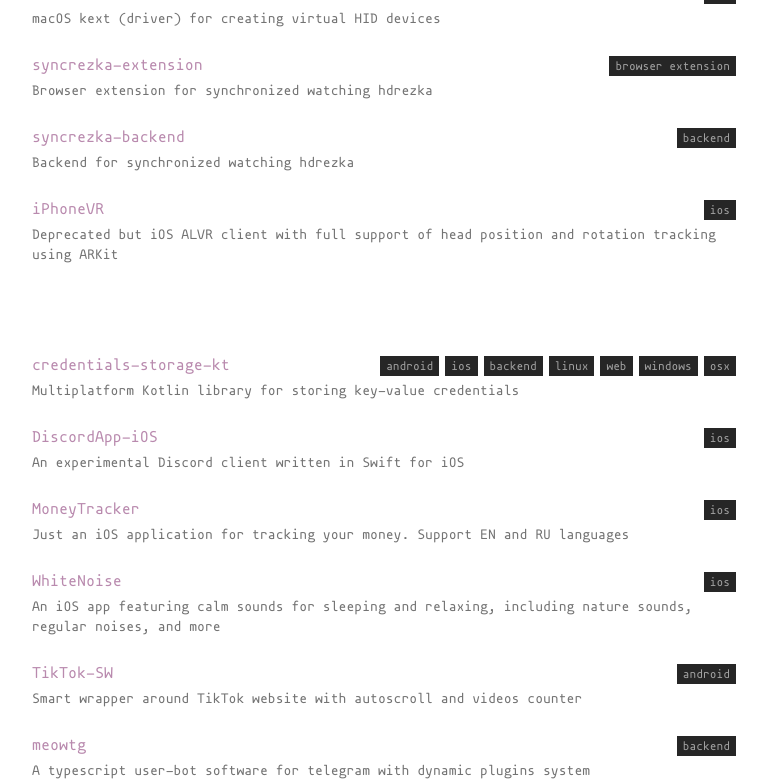
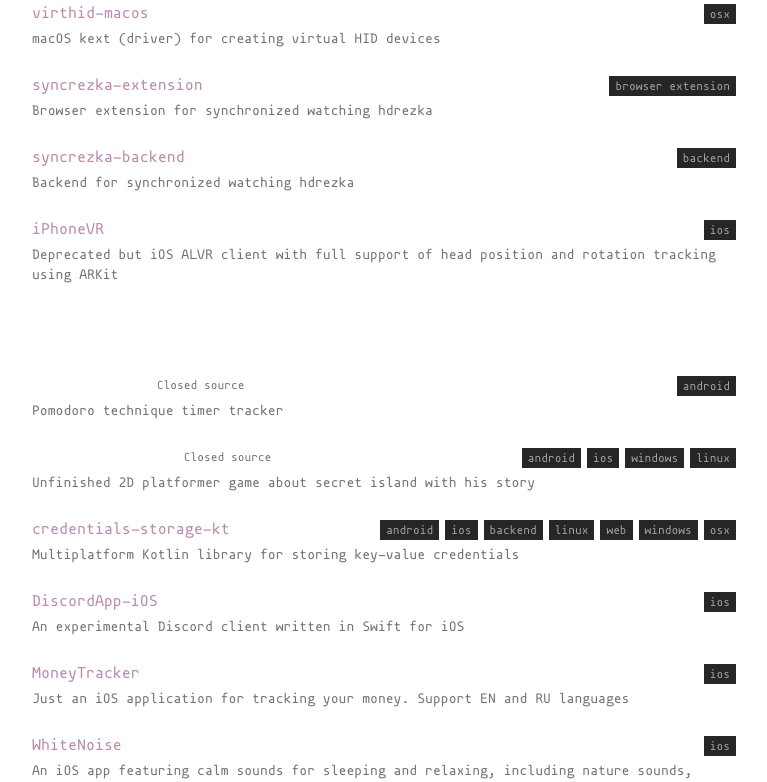
Before and after one commit to kotleni/kotleni.github.io, a Next.js app: page /projects in a window 1280 px wide. Shown: the part 2003-2785 px from the top of the page, without its empty margins (256-1023 px from the left). Built offline with nearby package versions, Linux system fonts and the light colour scheme.

Commit message:
chore: add more projects

```diff
--- a/src/data/projects.ts
+++ b/src/data/projects.ts
@@ -186,6 +186,18 @@ const projects2024: Project[] = [
 
 const projects2023: Project[] = [
     defineProject(
+        'PomodoroTrack',
+        'Pomodoro technique timer tracker',
+        null,
+        [ProjectPlatform.android],
+    ),
+    defineProject(
+        'AdventureProject',
+        'Unfinished 2D platformer game about secret island with his story',
+        null,
+        [ProjectPlatform.android, ProjectPlatform.ios, ProjectPlatform.windows, ProjectPlatform.linux],
+    ),
+    defineProject(
         'credentials-storage-kt',
         'Multiplatform Kotlin library for storing key-value credentials',
         'https://github.com/timemates/credentials-storage-kt',
@@ -298,6 +310,12 @@ const projects2020: Project[] = [
         'https://github.com/kotleni/HelloOS',
         [ProjectPlatform.osdev],
     ),
+    defineProject(
+        'AndroidXIDE',
+        'Android IDE that allow to write and build for android on Android',
+        null,
+        [ProjectPlatform.android],
+    )
 ];
 
 const projects2019: Project[] = [
@@ -324,7 +342,17 @@ const projects2018: Project[] = [
     )
 ];
 
+const projects2017: Project[] = [
+    defineProject(
+        'Degradator',
+        'Mini game that gives fun tasks to play with friends',
+        null,
+        [ProjectPlatform.android],
+    ),
+];
+
 export const allMyProjects = {
+    '2017': projects2017,
     '2018': projects2018,
     '2019': projects2019,
     '2020': projects2020,
```
